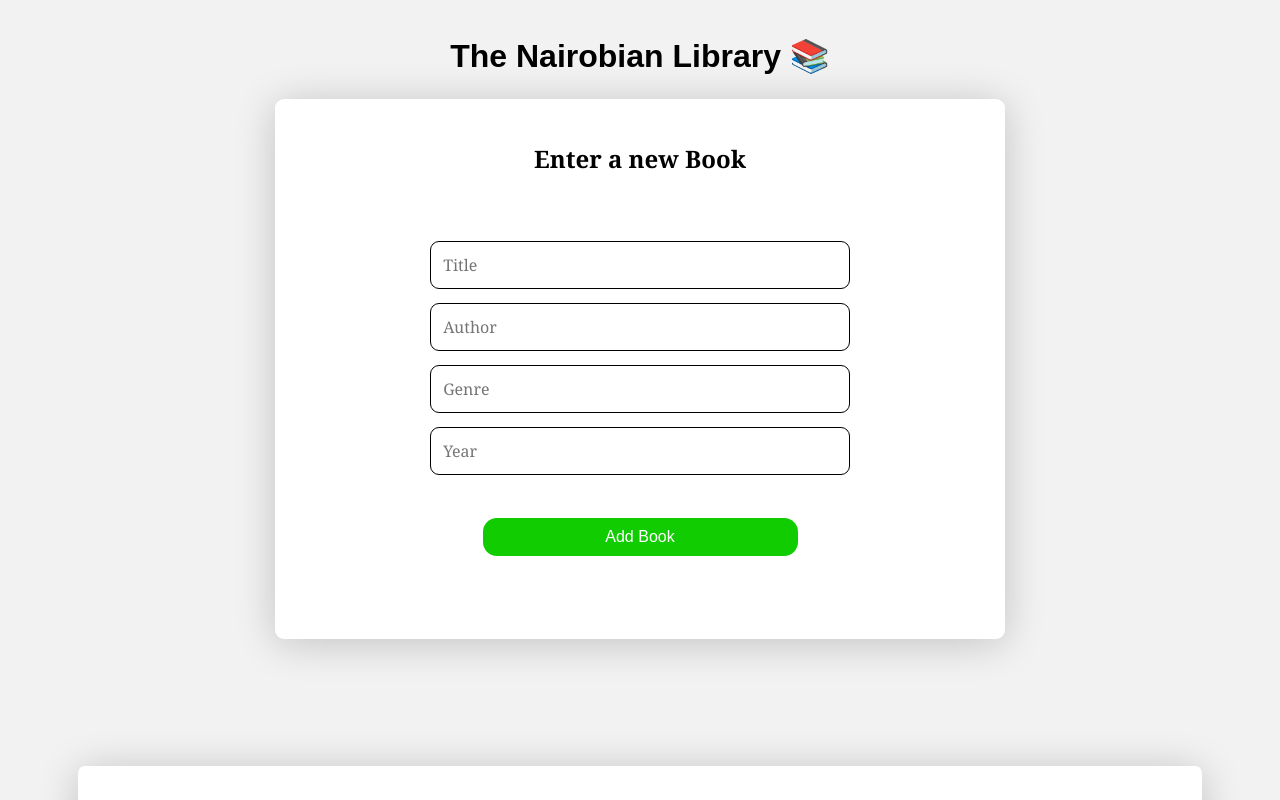
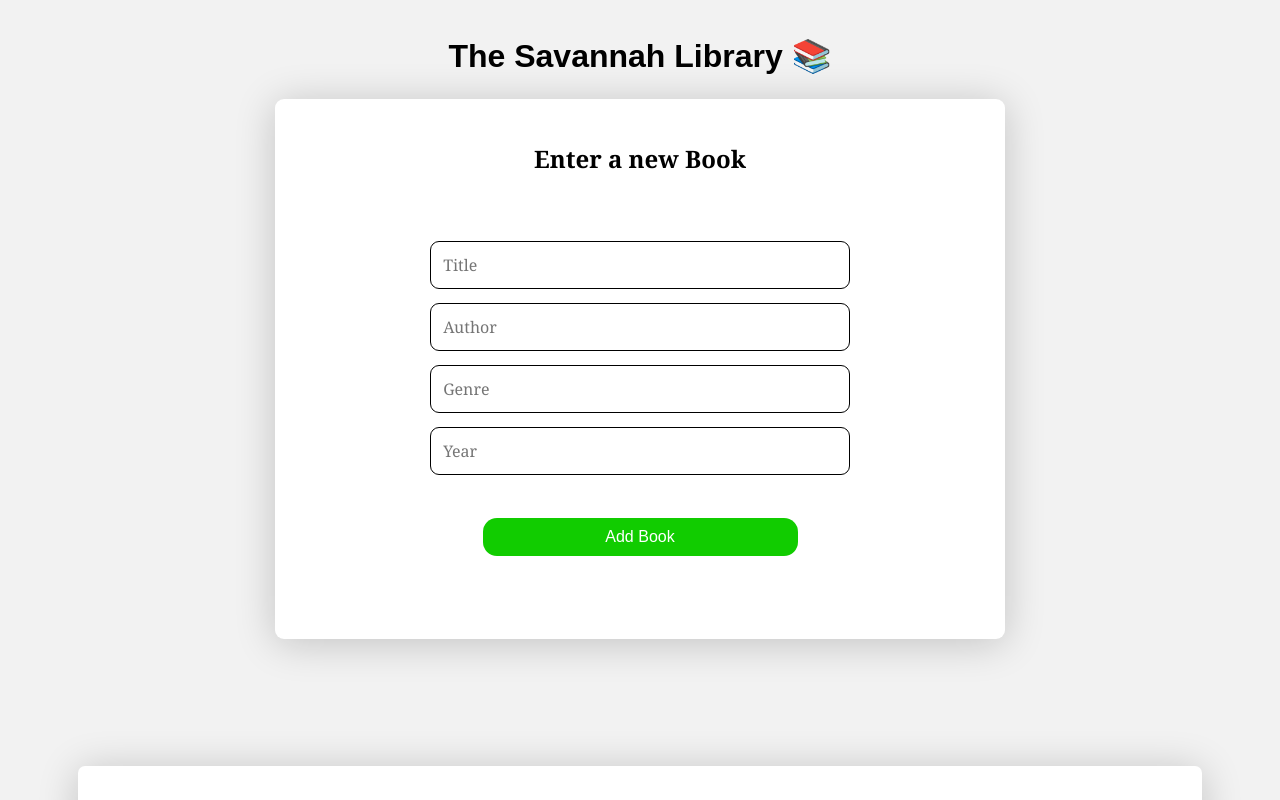
Before and after one commit to am-puzzled/the-Savannah-Library, a website with bundled scripts: page index.html in a window 1280 px wide. Shown: the top 800 px of the page. Built offline with nearby package versions, Linux system fonts and the light colour scheme.

Commit message:
fixed the earlier intetionally-broken code

```diff
--- a/index.html
+++ b/index.html
@@ -16,7 +16,7 @@
   <body>
 
     <!-- Site Title -->
-    <h1>The Nairobian Library 📚</h1>
+    <h1>The Savannah Library 📚</h1>
     <!-- Books box which will appear like a card -->
     <div class="BooksBox" id="BooksBox">
 
```
